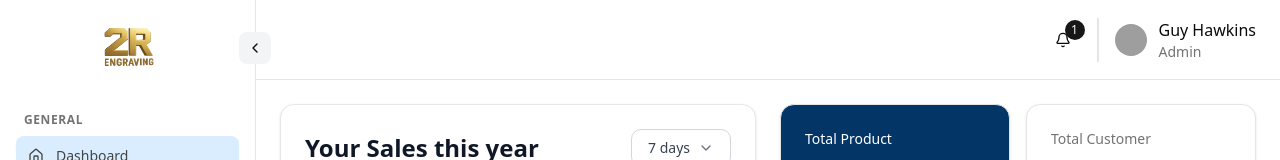
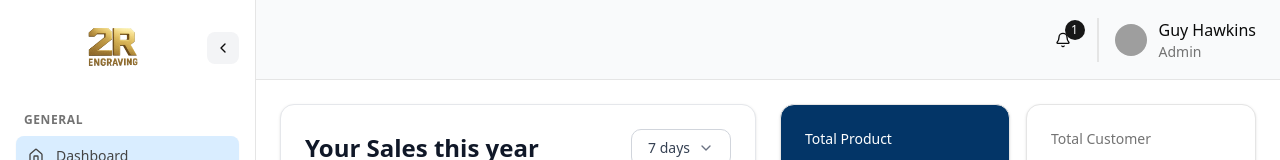
Before and after one commit to suman-chandra-barman/qr-dashboard, a React (Vite) app: page / in a window 1280 px wide. Shown: the top 160 px of the page. Built offline with nearby package versions, Linux system fonts and the light colour scheme; grey boxes are pictures that could not be loaded.

Commit message:
Fix hight scroolbar issue

```diff
--- a/src/components/layout/Header.tsx
+++ b/src/components/layout/Header.tsx
@@ -6,7 +6,7 @@ import { Bell } from "lucide-react";
 
 const Header: React.FC = () => {
   return (
-    <header className="h-20 border-b border-border bg-background px-6 flex justify-end items-center gap-6">
+    <header className={`h-20 border-b border-border bg-gray-50 px-6 flex justify-end items-center gap-6`}>
       {/* User Section */}
       <div className="flex items-center gap-4">
         <Button variant="ghost" size="sm" className="relative">
--- a/src/components/layout/MainLayout.tsx
+++ b/src/components/layout/MainLayout.tsx
@@ -6,12 +6,27 @@ import { useState } from "react";
 
 function MainLayout() {
   const [activeItem, setActiveItem] = useState("dashboard");
+  const [isCollapsed, setIsCollapsed] = useState(false);
+
   return (
     <div className="flex h-screen bg-background">
-      <Sidebar activeItem={activeItem} onItemClick={setActiveItem} />
+      <Sidebar
+        className="fixed"
+        activeItem={activeItem}
+        onItemClick={setActiveItem}
+        isCollapsed={isCollapsed}
+        setIsCollapsed={setIsCollapsed}
+      />
       <div className="flex-1 flex flex-col overflow-hidden">
-        <Header />
-        <main className={cn("flex-1 overflow-y-auto")}>
+        <div
+          className={cn(
+            "fixed right-0 left-0 z-10",
+            isCollapsed ? "ml-16" : "ml-64"
+          )}
+        >
+          <Header />
+        </div>
+        <main className={cn("mt-20", isCollapsed ? "ml-16" : "ml-64")}>
           <Outlet />
         </main>
       </div>
--- a/src/components/layout/Sidebar.tsx
+++ b/src/components/layout/Sidebar.tsx
@@ -18,6 +18,8 @@ interface SidebarProps {
   className?: string;
   activeItem: string;
   onItemClick: (item: string) => void;
+  isCollapsed?: boolean;
+  setIsCollapsed: (collapsed: boolean) => void;
 }
 
 interface NavItem {
@@ -61,9 +63,10 @@ const Sidebar: React.FC<SidebarProps> = ({
   className,
   activeItem,
   onItemClick,
+  isCollapsed,
+  setIsCollapsed,
 }) => {
   const navigate = useNavigate();
-  const [isCollapsed, setIsCollapsed] = useState(false);
 
   const NavItemComponent = ({ item }: { item: NavItem }) => {
     const isActive = activeItem === item.href;
@@ -126,7 +129,12 @@ const Sidebar: React.FC<SidebarProps> = ({
     >
       {/* Header */}
       <div className="flex items-center justify-between p-4 border-border relative">
-        <div className="w-16 h-16 rounded-lg flex items-center justify-center text-white font-bold text-sm mx-auto">
+        <div
+          className={cn(
+            "w-16 h-16 rounded-lg flex items-center justify-center text-white font-bold text-sm mx-auto",
+            isCollapsed ? "hidden" : ""
+          )}
+        >
           <img src={logo} alt="Logo" className="w-full" />
         </div>
         <Button
@@ -134,7 +142,7 @@ const Sidebar: React.FC<SidebarProps> = ({
           size="sm"
           onClick={() => setIsCollapsed(!isCollapsed)}
           className={cn(
-            "h-8 w-8 p-0 absolute -right-4 cursor-pointer bg-gray-100 hover:bg-gray-200",
+            "h-8 w-8 p-0 cursor-pointer bg-gray-100 hover:bg-gray-200",
             isCollapsed && "mx-auto mt-2"
           )}
         >
@@ -155,7 +163,8 @@ const Sidebar: React.FC<SidebarProps> = ({
       {/* User Profile */}
       <div className="p-4 border-t border-border text-red-400">
         <Button variant="outline" className="w-full text-red-400">
-          <LogOut className={`${isCollapsed ? "h-5 w-5" : "h-4 w-4"}`} /> {!isCollapsed && <span >Log out</span>}
+          <LogOut className={`${isCollapsed ? "h-5 w-5" : "h-4 w-4"}`} />{" "}
+          {!isCollapsed && <span>Log out</span>}
         </Button>
       </div>
     </div>
```
